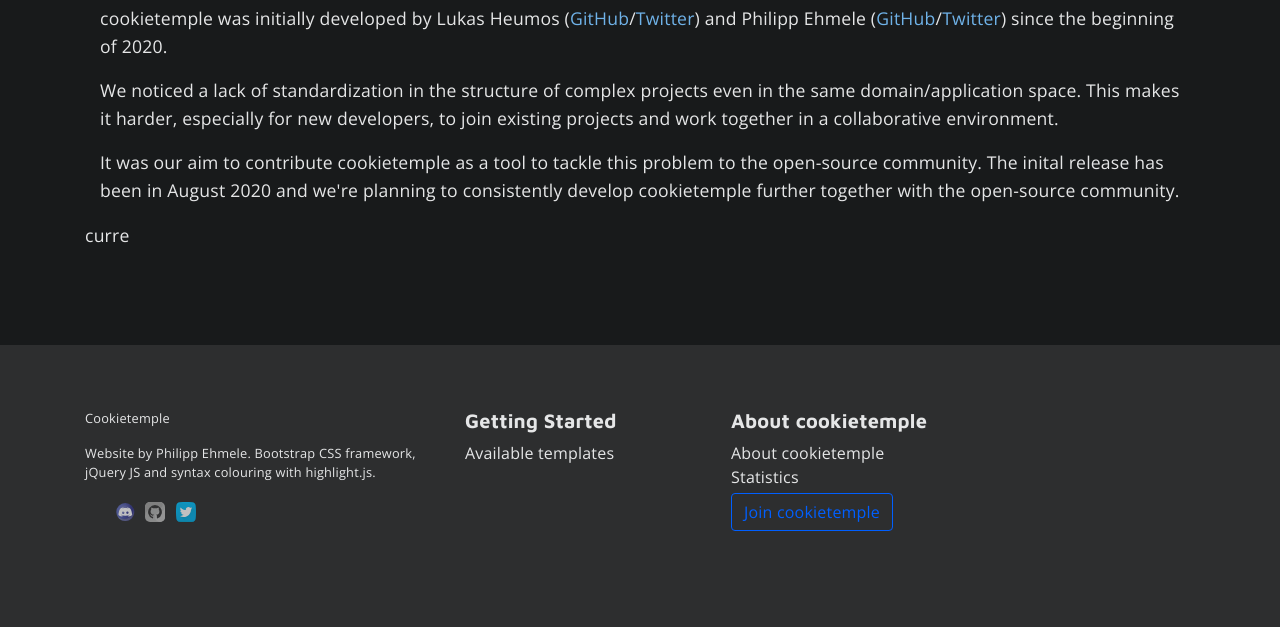
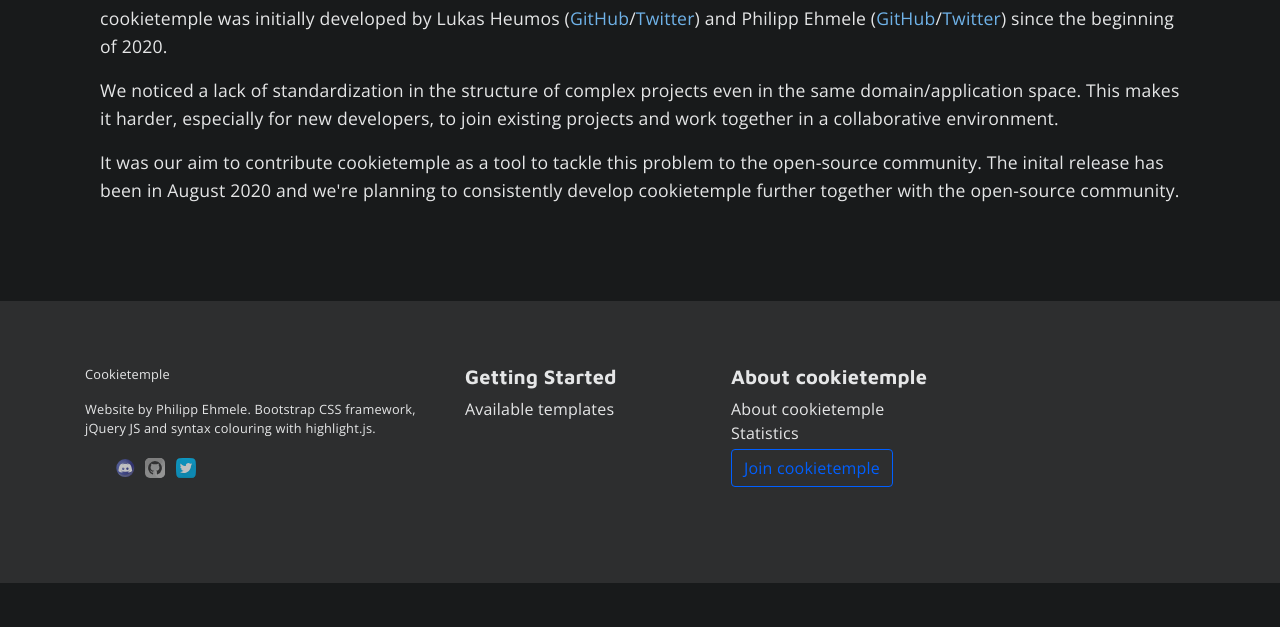
Before and after one commit to cookiejar/cookietemple_website, a Flask app: page /about in a window 1280 px wide. Shown: the part 815-1442 px from the top of the page. After the commit the page ends 1398 px from the top, so only its background shows below. Run offline with Flask 2, Linux system fonts and the light colour scheme; some libraries are stand-ins or nearby versions.

Commit message:
removed unused code

```diff
--- a/cookietemple_website/templates/about.html
+++ b/cookietemple_website/templates/about.html
@@ -275,7 +275,7 @@
                 new developers, to join existing projects and work together in a collaborative environment.</p>
             <p>It was our aim to contribute cookietemple as a tool to tackle this problem to the open-source community. The inital release has been in August 2020
                 and we're planning to consistently develop cookietemple further together with the open-source community.</p>
-        </div>curre
+        </div>
     </div>
     <footer class="footer">
         <div class="container">
```
